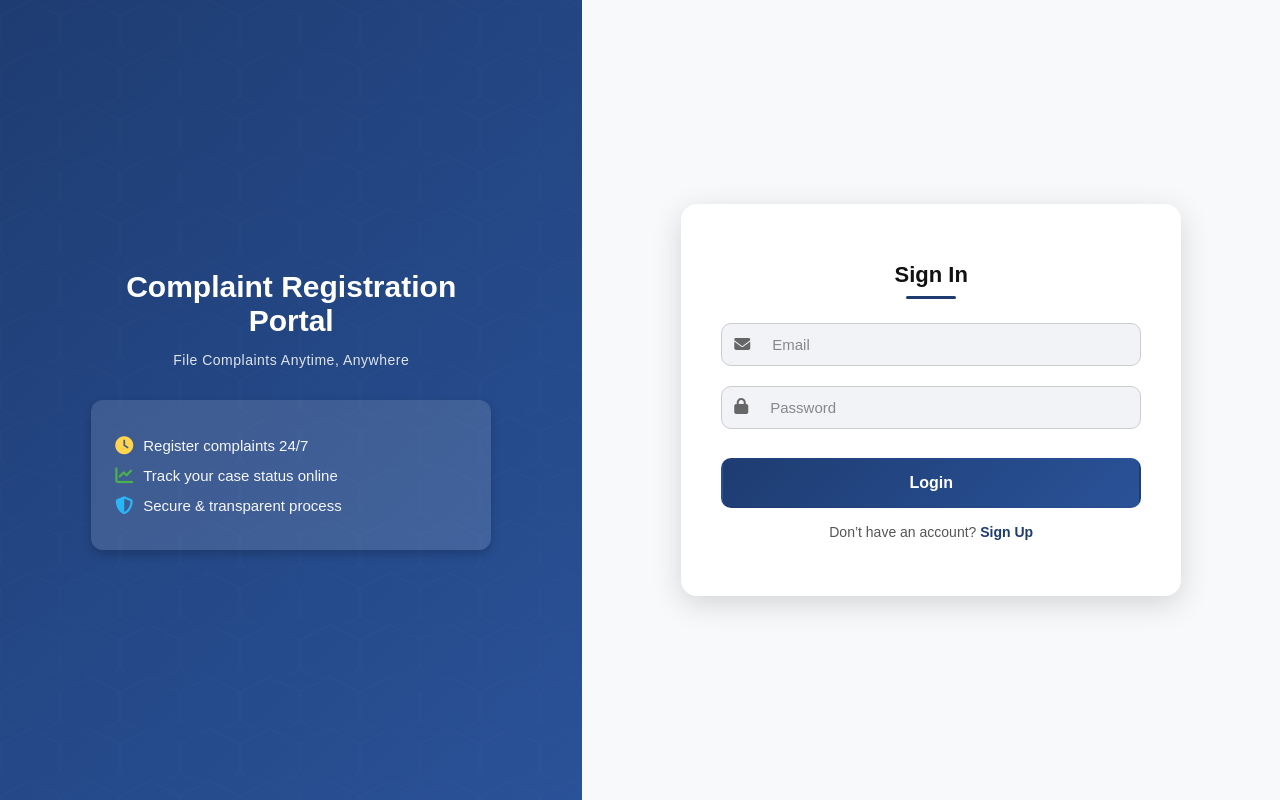
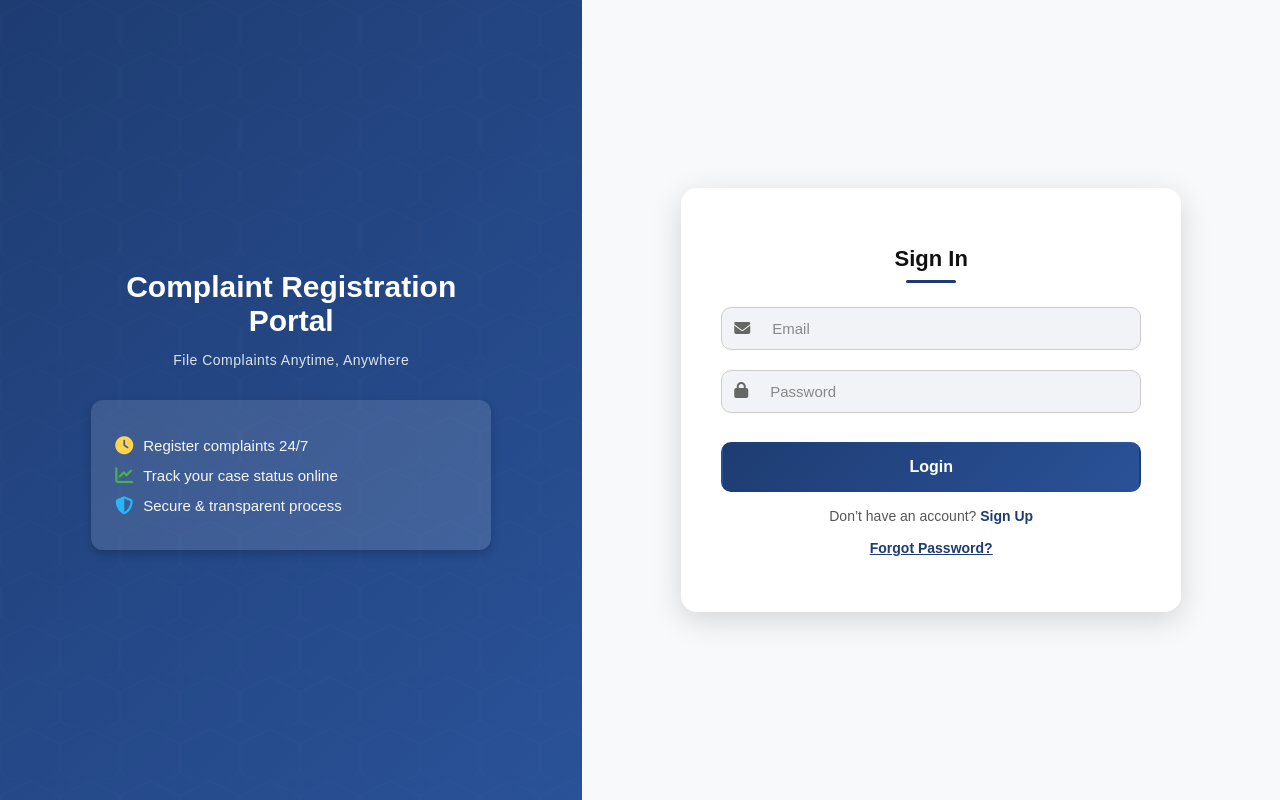
Before and after one commit to NIKSHITH-G/complaint-portal-frontend, a plain HTML site: page index.html in a window 1280 px wide. Drawn offline with Linux system fonts and the light colour scheme.

Commit message:
dashboard edit

```diff
--- a/css/style.css
+++ b/css/style.css
@@ -110,12 +110,14 @@ body {
   position: relative;
 }
 
-/* Form Switch - Instant */
-form {
+/* Only toggle login/signup forms */
+#loginForm,
+#signupForm {
   display: none;
 }
 
-form.active {
+#loginForm.active,
+#signupForm.active {
   display: block;
   position: relative;
 }
--- a/index.html
+++ b/index.html
@@ -1,12 +1,14 @@
 <!DOCTYPE html>
 <html lang="en">
+
 <head>
   <meta charset="UTF-8" />
-  <meta name="viewport" content="width=device-width, initial-scale=1.0"/>
+  <meta name="viewport" content="width=device-width, initial-scale=1.0" />
   <title>Complaint Registration Portal</title>
   <link rel="stylesheet" href="css/style.css" />
   <link rel="stylesheet" href="https://cdnjs.cloudflare.com/ajax/libs/font-awesome/6.4.0/css/all.min.css">
 </head>
+
 <body>
   <!-- Left Branding Section -->
   <div class="split left">
@@ -40,6 +42,9 @@
         <div class="switch">
           Don’t have an account? <a onclick="toggleForm()">Sign Up</a>
         </div>
+        <div class="switch">
+          <a href="forgot.html">Forgot Password?</a>
+        </div>
         <div id="loginMessage" class="message"></div>
       </form>
 
@@ -66,9 +71,6 @@
         <div class="switch">
           Already have an account? <a onclick="toggleForm()">Sign In</a>
         </div>
-          <div class="switch">
-            <a href="forgot.html">Forgot Password?</a>
-          </div>
         <div id="signupMessage" class="message"></div>
         <div class="switch">
           Don’t have an account? <a onclick="toggleForm()">Sign Up</a>
@@ -80,4 +82,5 @@
   <script src="js/api.js"></script>
   <script src="js/auth.js"></script>
 </body>
+
 </html>
```
Also changed, not shown: forgot.html (+4 -2 lines). Lines whose indentation alone changed are shown as unchanged.
